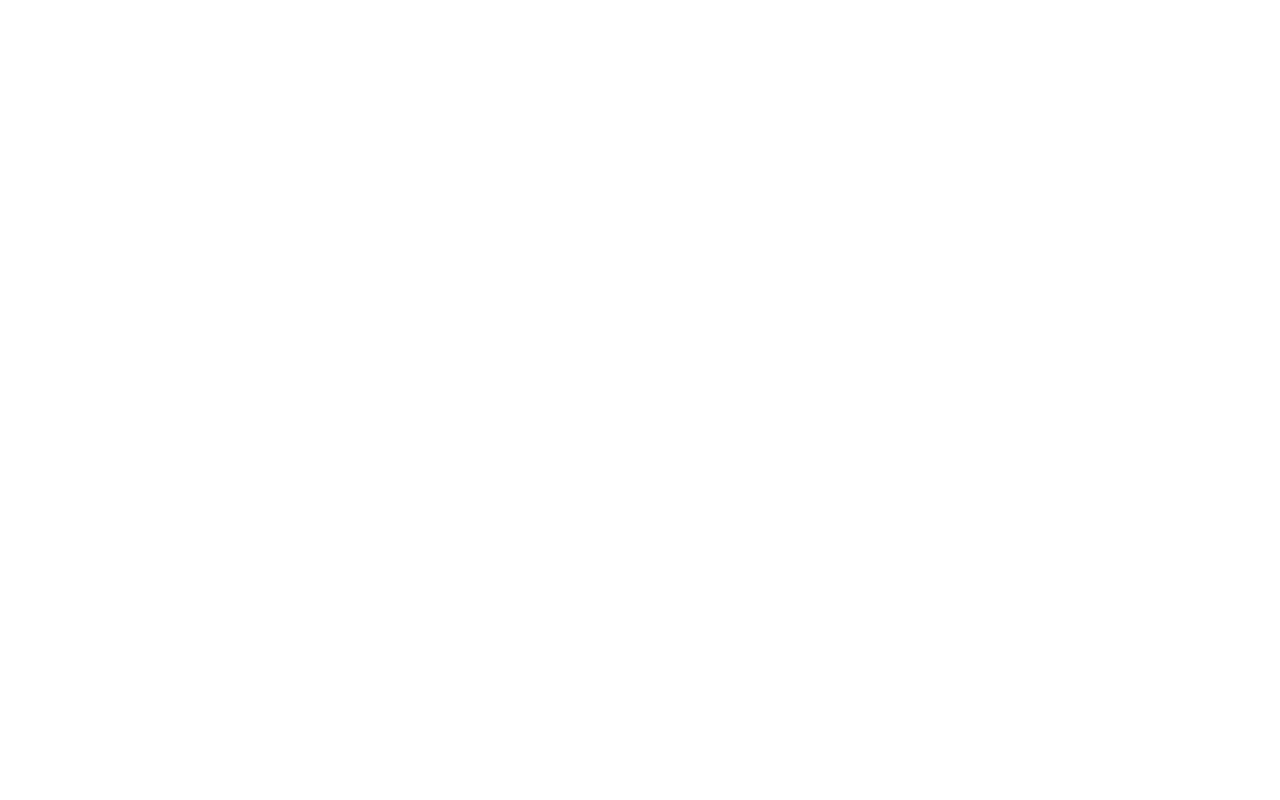
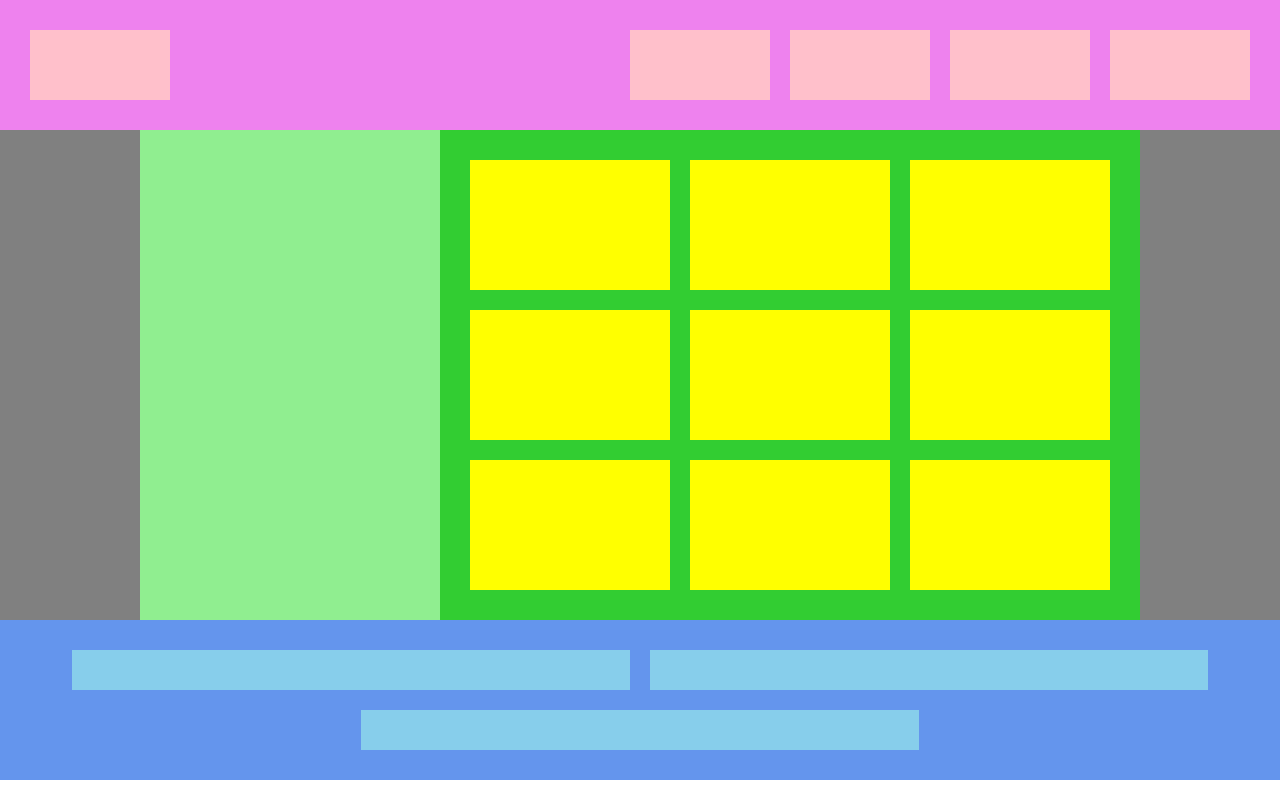
Before and after one commit to sukepio/flex_exercise, a plain HTML site: page index.html in a window 1280 px wide. Drawn offline with Linux system fonts and the light colour scheme.

Commit message:
[Finish] 1-flex_exercise

```diff
--- a/index.html
+++ b/index.html
@@ -6,6 +6,34 @@
     <title>flex 演習問題</title>
   </head>
   <body>
+    <header>
+        <div class="box1"></div>
+        <div class="box1"></div>
+        <div class="box1"></div>
+        <div class="box1"></div>
+        <div class="box1"></div>
+    </header>
+
+    <main>
+      <div class="sidebar"></div>
+      <div class="blog">
+        <div class="box2"></div>
+        <div class="box2"></div>
+        <div class="box2"></div>
+        <div class="box2"></div>
+        <div class="box2"></div>
+        <div class="box2"></div>
+        <div class="box2"></div>
+        <div class="box2"></div>
+        <div class="box2"></div>
+      </div>
+    </main>
+
+    <footer>
+      <div class="box3"></div>
+      <div class="box3"></div>
+      <div class="box3"></div>
+    </footer>
 
   </body>
 </html>
--- a/style.css
+++ b/style.css
@@ -3,3 +3,67 @@
   padding: 0;
   box-sizing: border-box;
 }
+
+header {
+  width: 100%;
+  padding: 30px 20px;
+  background-color: violet;
+  display: flex;
+  justify-content: flex-end;
+}
+
+.box1 {
+  height: 70px;
+  flex-basis: 140px;
+  margin: 0 10px;
+  background-color: pink;
+}
+
+.box1:first-child {
+  margin-right: auto;
+}
+
+main {
+  width: 100%;
+  background-color: gray;
+  display: flex;
+  justify-content: center;
+}
+
+.sidebar {
+  width: 300px;
+  background-color: lightgreen;
+}
+
+.blog {
+  max-width: 700px;
+  flex-grow: 1;
+  background-color: limegreen;
+  padding: 20px;
+  display: flex;
+  flex-wrap: wrap;
+}
+
+.box2 {
+  flex-basis: 200px;
+  height: 130px;
+  margin: 10px;
+  background-color: yellow;
+}
+
+footer {
+  width: 100%;
+  padding: 20px;
+  background-color: cornflowerblue;
+  display: flex;
+  justify-content: center;
+  flex-wrap: wrap;
+}
+
+.box3 {
+  flex-basis: 45%;
+  max-width: 600px;
+  height: 40px;
+  margin: 10px;
+  background-color: skyblue;
+}
```
